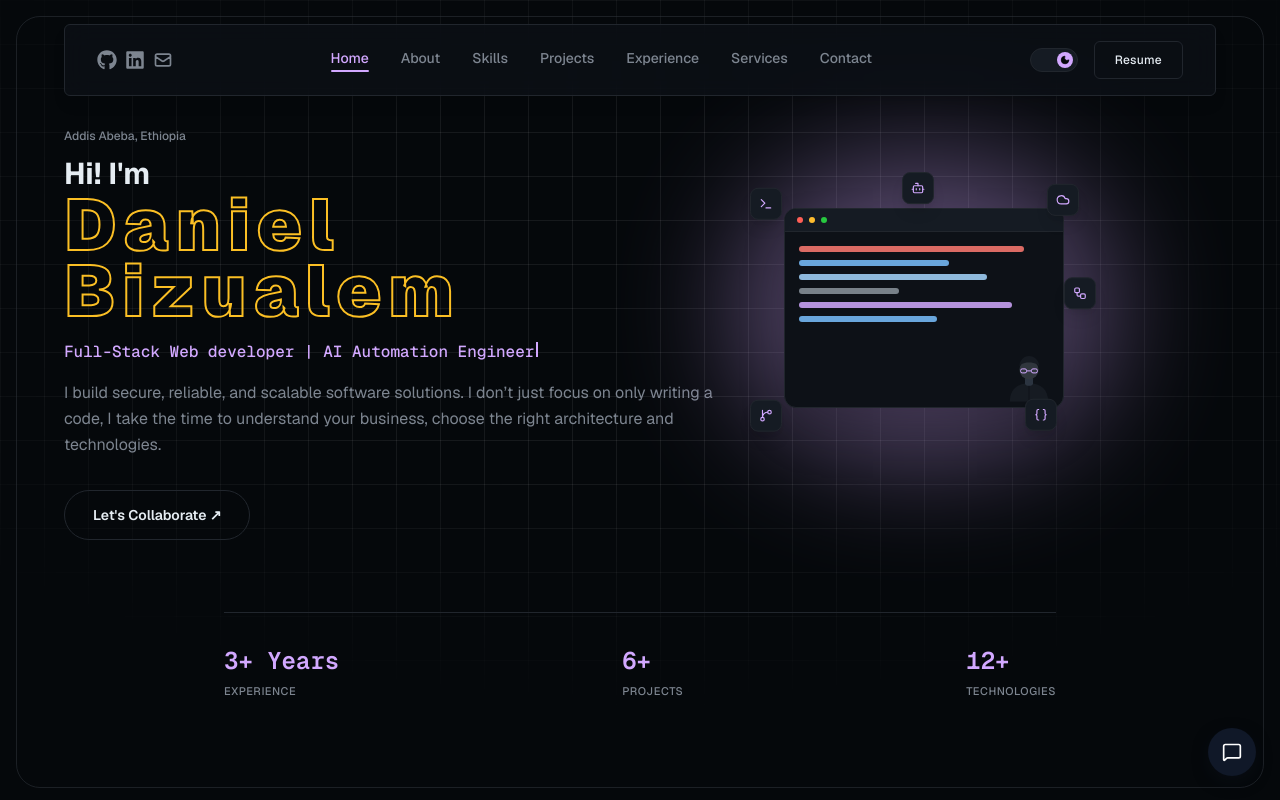
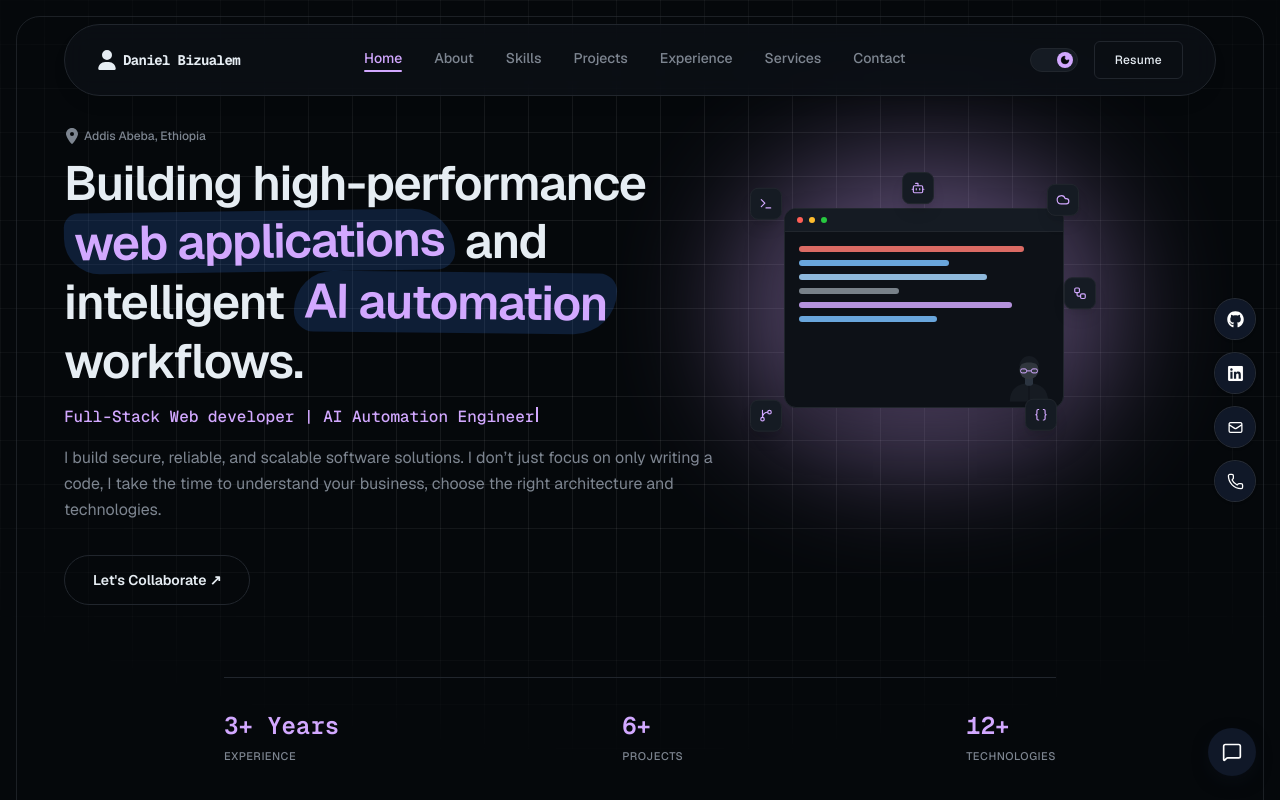
Before and after one commit to DanielBizualem/my_portfolio, a Next.js app in the folder portfolio/: page / in a window 1280 px wide. Shown: the top 800 px of the page. Built offline with nearby package versions, Linux system fonts and the light colour scheme.

Commit message:
UI improvement

```diff
--- a/portfolio/app/page.tsx
+++ b/portfolio/app/page.tsx
@@ -11,6 +11,7 @@ import ServicesSection from '@/components/Services';
 import ContactSection from '@/components/Contact';
 import Footer from '@/components/Footer';
 import ChatWidget from '@/components/ChatWidget';
+import FloatingContactDock from '@/components/FloatingContactDock';
 // Import your other sections here too (e.g., About, Projects, Contact)
 
 export default function Home() {
@@ -37,6 +38,7 @@ export default function Home() {
       <ContactSection isDarkMode={isDarkMode}/>
       <Footer isDarkMode={isDarkMode}/>
       <ChatWidget isDarkMode={isDarkMode}/>
+      <FloatingContactDock isDarkMode={isDarkMode} />
     </div>
   );
 }
--- /dev/null
+++ b/portfolio/components/FloatingContactDock.tsx
@@ -0,0 +1,95 @@
+'use client';
+
+import React from 'react';
+import { motion } from 'framer-motion';
+import { Phone } from 'lucide-react';
+import { FaGithub, FaLinkedin } from 'react-icons/fa6';
+import { HiOutlineMail } from 'react-icons/hi';
+
+interface FloatingContactDockProps {
+  isDarkMode: boolean;
+}
+
+interface ContactLink {
+  label: string;
+  href: string;
+  icon: React.ElementType;
+}
+
+// Same restrained two-color system as ChatWidget.tsx
+const NAVY = '#101828';
+
+// Replace these with your real links.
+const links: ContactLink[] = [
+  { label: 'GitHub', href: 'https://github.com/yourusername', icon: FaGithub },
+  { label: 'LinkedIn', href: 'https://linkedin.com/in/yourusername', icon: FaLinkedin },
+  { label: 'Email', href: 'mailto:danielbizualem4@gmail.com', icon: HiOutlineMail },
+  { label: '+251989957854', href: 'tel:+251989957854', icon: Phone },
+];
+
+// Item entrance: fades + slides in from the edge, staggered by index.
+// Also carries the hover state (subtle scale) so it lives in one place.
+const itemVariants = {
+  hidden: { opacity: 0, x: 24 },
+  rest: (i: number) => ({
+    opacity: 1,
+    x: 0,
+    scale: 1,
+    transition: { delay: 0.3 + i * 0.08, duration: 0.4, ease: 'easeOut' }
+  }),
+  hover: { scale: 1.05, transition: { duration: 0.15, ease: 'easeOut' } }
+};
+
+// Label reveal: collapsed until hovered. "hidden" mirrors "rest" so nothing
+// flashes visible during the entrance animation above.
+const labelVariants = {
+  hidden: { width: 0, opacity: 0, paddingLeft: 0, paddingRight: 0 },
+  rest: { width: 0, opacity: 0, paddingLeft: 0, paddingRight: 0 },
+  hover: { width: 'auto', opacity: 1, paddingLeft: 18, paddingRight: 12 }
+};
+
+export default function FloatingContactDock({ isDarkMode }: FloatingContactDockProps) {
+  return (
+    <div className="fixed right-4 md:right-6 top-1/2 -translate-y-1/2 z-40 hidden sm:flex flex-col gap-3 items-end">
+      {links.map(({ label, href, icon: Icon }, idx) => {
+        const isExternal = href.startsWith('http');
+        return (
+          <motion.a
+            key={label}
+            href={href}
+            target={isExternal ? '_blank' : undefined}
+            rel={isExternal ? 'noopener noreferrer' : undefined}
+            aria-label={label}
+            custom={idx}
+            variants={itemVariants}
+            initial="hidden"
+            animate="rest"
+            whileHover="hover"
+            className={`flex flex-row-reverse items-center rounded-full border overflow-hidden shadow-sm ${
+              isDarkMode ? 'border-white/10' : 'border-slate-200'
+            }`}
+            style={{ backgroundColor: isDarkMode ? '#0e1420' : '#ffffff' }}
+          >
+            {/* Icon — always visible, stays flush against the screen edge */}
+            <span
+              className="flex-shrink-0 w-10 h-10 flex items-center justify-center rounded-full"
+              style={{ backgroundColor: NAVY }}
+            >
+              <Icon size={17} className="text-white" strokeWidth={1.8} />
+            </span>
+
+            {/* Label — collapsed until hovered, then slides out to the left, toward the content */}
+            <motion.span
+              variants={labelVariants}
+              transition={{ duration: 0.2, ease: 'easeOut' }}
+              className="whitespace-nowrap text-[13px] font-medium overflow-hidden text-right"
+              style={{ color: isDarkMode ? '#e2e8f0' : '#1e293b' }}
+            >
+              {label}
+            </motion.span>
+          </motion.a>
+        );
+      })}
+    </div>
+  );
+}
--- a/portfolio/components/Hero.tsx
+++ b/portfolio/components/Hero.tsx
@@ -1,11 +1,12 @@
 'use client';
 
 import React, { useEffect, useState } from 'react';
-import { Sun, Moon, Menu, X, Play, Terminal, GitBranch, Cloud, Braces, Bot, Workflow } from 'lucide-react';
+import { Sun, Moon, Menu, X, Play, Terminal, GitBranch, Cloud, Braces, Bot, Workflow, User } from 'lucide-react';
 import Link from 'next/link';
 import { motion, AnimatePresence, Variants, useReducedMotion } from 'framer-motion';
 import { FaGithub, FaLinkedin } from 'react-icons/fa6';
 import { HiOutlineMail } from 'react-icons/hi';
+import { FaUser, FaLocationDot } from 'react-icons/fa6';
 
 interface Stat {
   value: string;
@@ -164,7 +165,7 @@ export default function HeroSection({ isDarkMode, setIsDarkMode }: HeroProps) {
       {/* NAVIGATION */}
       <div className="fixed top-4 sm:top-6 left-0 right-0 z-50 w-full px-5 sm:px-8 md:px-16 pointer-events-none">
         <header
-          className="w-full max-w-7xl mx-auto rounded-md backdrop-blur-md border pointer-events-auto shadow-lg transition-colors duration-500"
+          className="w-full max-w-7xl mx-auto rounded-full backdrop-blur-md border pointer-events-auto shadow-lg transition-colors duration-500"
           style={{ backgroundColor: `${theme.panelBg}c0`, borderColor: theme.panelBorder }}
         >
           <motion.nav
@@ -173,36 +174,9 @@ export default function HeroSection({ isDarkMode, setIsDarkMode }: HeroProps) {
             transition={{ duration: 0.5 }}
             className="w-full flex justify-between items-center px-4 sm:px-6 md:px-8 py-4"
           >
-            <div className="text-xl sm:text-2xl font-bold tracking-tight flex items-center gap-1.5 font-mono" style={{ color: theme.text }}>
-            <span className="inline-flex items-center gap-2 text-base not-italic" style={{ WebkitTextStroke: '0px', color: theme.textMuted }}>
-              <a
-                href="https://github.com/DanielBizualem"
-                target="_blank"
-                rel="noopener noreferrer"
-                aria-label="GitHub Profile"
-                className="transition-colors duration-150 hover:opacity-80"
-              >
-                <FaGithub className="w-5 h-5" />
-              </a>
-              <a
-                href="https://www.linkedin.com/in/daniel-bizualem-34289938a/"
-                target="_blank"
-                rel="noopener noreferrer"
-                aria-label="LinkedIn Profile"
-                className="transition-colors duration-150 hover:opacity-80"
-              >
-                <FaLinkedin className="w-5 h-5" />
-              </a>
-              <a
-                href="https://danielbizualem4@gmail.com"
-                target="_blank"
-                rel="noopener noreferrer"
-                aria-label="TikTok Profile"
-                className="transition-colors duration-150 hover:opacity-80"
-              >
-                <HiOutlineMail className="w-5 h-5" />
-              </a>
-            </span>
+            <div className="flex text-xl sm:text-2xl font-bold tracking-tight items-center gap-1.5 font-mono" style={{ color: theme.text }}>
+              <FaUser className="w-3 h-3 sm:w-5 sm:h-5" />
+              <span className='text-sm'>Daniel Bizualem</span>
             </div>
 
             <div className="hidden md:flex items-center gap-6 lg:gap-8 text-sm font-medium">
@@ -324,28 +298,43 @@ export default function HeroSection({ isDarkMode, setIsDarkMode }: HeroProps) {
           animate="visible"
           className="w-full max-w-2xl flex flex-col items-start text-left relative"
         >
-          <motion.span variants={heroTextItem} className="text-[11px] sm:text-xs font-medium mb-3" style={{ color: theme.textMuted }}>
+          <motion.span variants={heroTextItem} className="flex gap-1 items-center text-[11px] sm:text-xs font-medium mb-3" style={{ color: theme.textMuted }}>
+          <FaLocationDot className="w-4 h-4" />
             Addis Abeba, Ethiopia
           </motion.span>
 
-          <motion.p variants={heroTextItem} className="text-2xl sm:text-3xl font-bold" style={{ color: theme.text }}>
-            Hi! I&apos;m
-          </motion.p>
-
           <DevIllustration theme={theme} />
 
-          <motion.h1
-            variants={heroTextItem}
-            className="text-6xl sm:text-6xl md:text-7xl font-black leading-[0.92] tracking-tight select-none"
-            style={{ WebkitTextStroke: `2px ${theme.nameStroke}`, color: 'transparent' }}
+          <h1
+  className="text-4xl sm:text-5xl lg:text-5xl font-semibold tracking-tight leading-[1.15]"
+  style={{ color: theme.text }}
 >
-            <span className='mr-10 tracking-widest'>
-              Daniel
-              <br />
-              Bizualem
-            </span>
-
-          </motion.h1>
+  Building high-performance{" "}
+  <span
+    className="px-2.5 py-[3px] inline-block"
+    style={{
+      backgroundColor: theme.accentBg || "rgba(59, 130, 246, 0.18)",
+      color: theme.accent || "#3b82f6",
+      borderRadius: "0.4em 1.2em 0.5em 1em", // uneven = sketched look
+      transform: "rotate(-0.8deg)",
+    }}
+  >
+    web applications
+  </span>{" "}
+  and intelligent{" "}
+  <span
+    className="px-2.5 py-[3px] inline-block"
+    style={{
+      backgroundColor: theme.accentBg || "rgba(59, 130, 246, 0.18)",
+      color: theme.accent || "#3b82f6",
+      borderRadius: "1em 0.45em 1.1em 0.5em", // different uneven shape
+      transform: "rotate(0.6deg)",
+    }}
+  >
+    AI automation
+  </span>{" "}
+  workflows.
+</h1>
 
           <p className="mt-4 font-mono text-sm sm:text-base font-medium" style={{ color: theme.accent }}>
             Full-Stack Web developer | AI Automation Engineer
```
Lines whose indentation alone changed are shown as unchanged.
